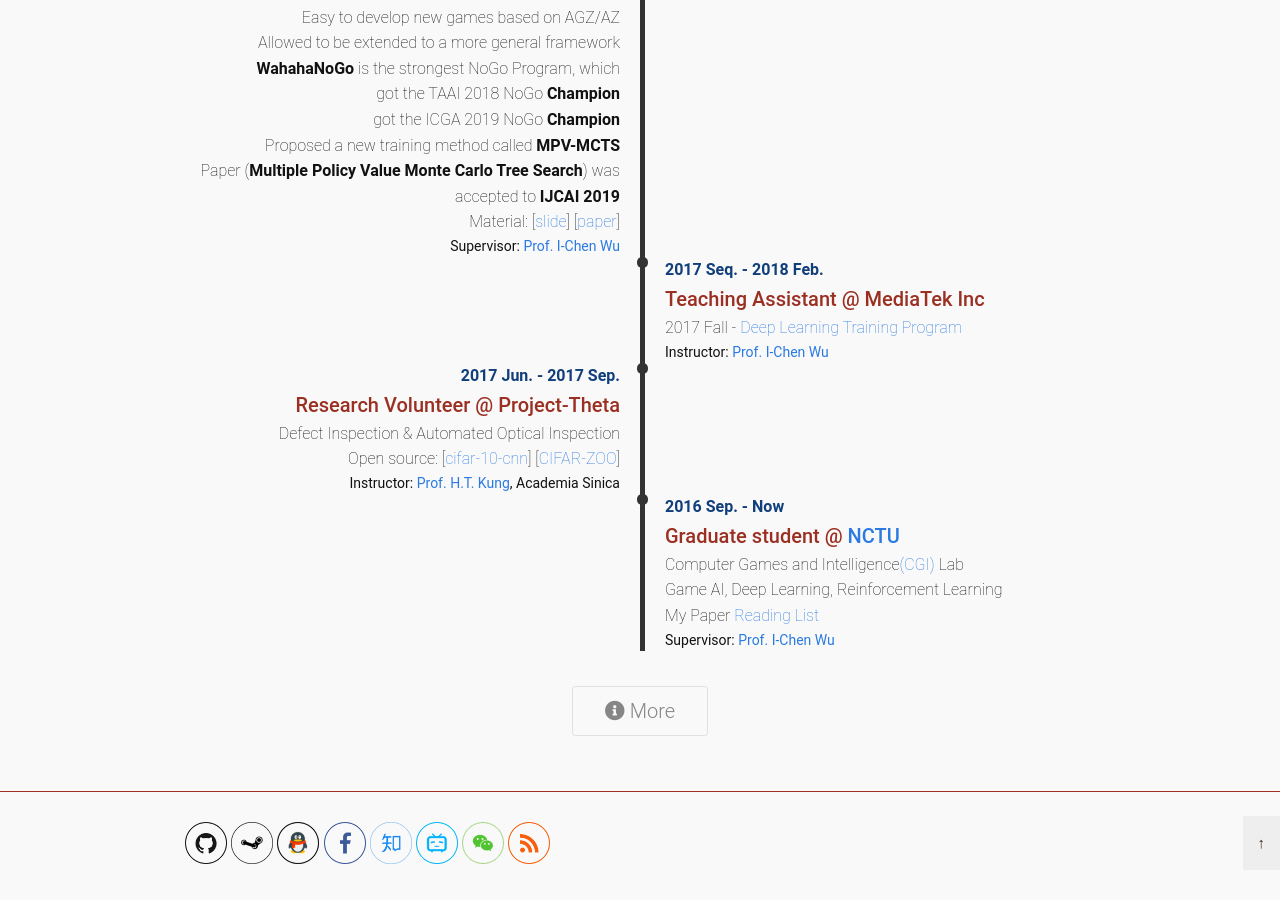
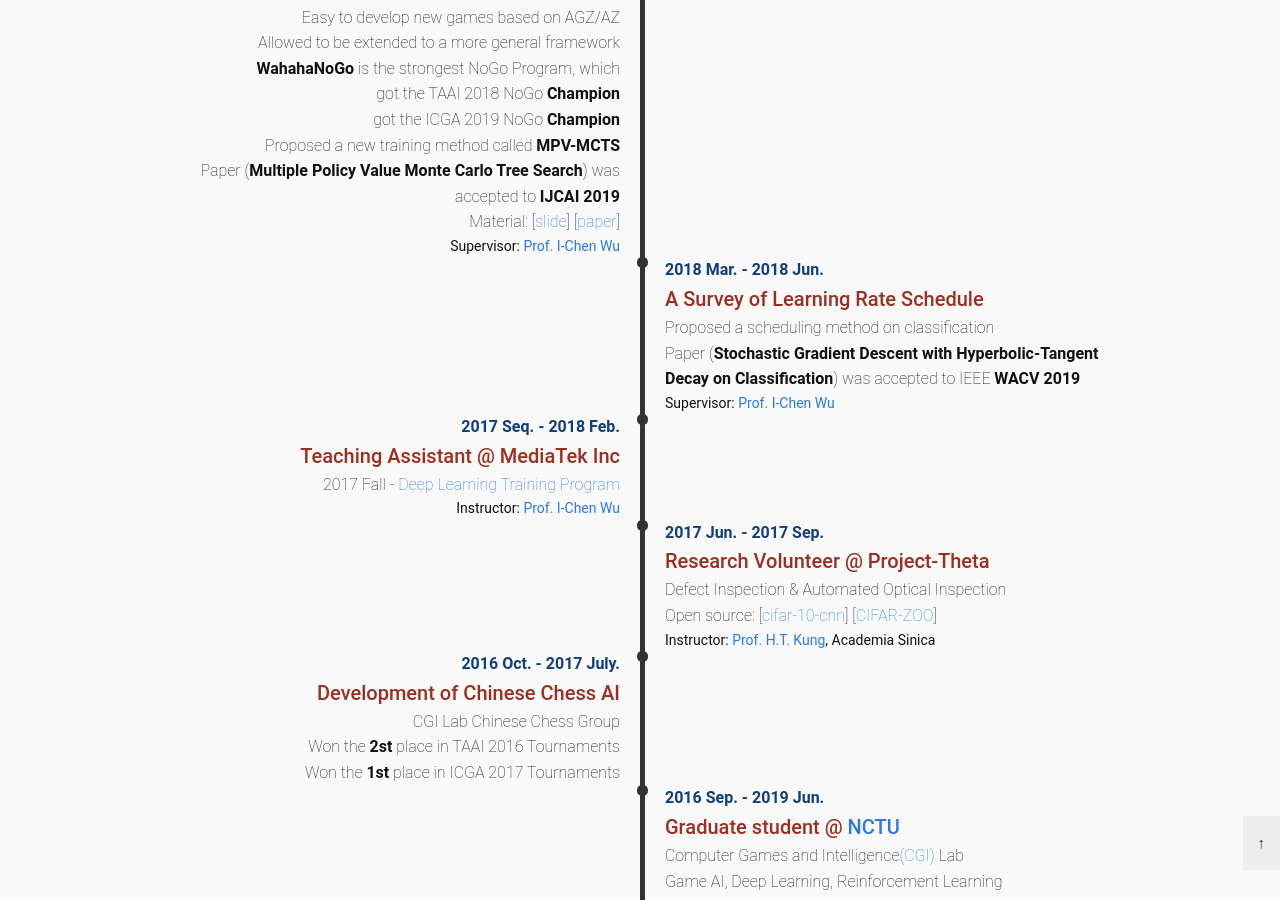
Before and after one commit to BIGBALLON/bigballon.github.io, a Jekyll site: the page built from index.html, in a window 1280 px wide and 900 px high, scrolled down 1109 px. Built offline with Jekyll 4.4.1, drawn with Linux system fonts in a browser that asks for light colours.

Commit message:
Update experiences.yml

```diff
--- a/_data/experiences.yml
+++ b/_data/experiences.yml
@@ -26,7 +26,7 @@
   host:
     name: "<a href='http://aigames.nctu.edu.tw/~icwu/'>Prof. I-Chen Wu</a>"
     role: "Supervisor"
-  brief: false
+  brief: true
 - date:  "2017 Seq. - 2018 Feb."
   title: "Teaching Assistant @ MediaTek Inc"
   desc:  "2017 Fall - <a href='https://github.com/2017-fall-DL-training-program'>Deep Learning Training Program</a>"
@@ -44,9 +44,9 @@
 - date:  "2016 Oct. - 2017 July."
   title: "Development of Chinese Chess AI"
   desc:  "CGI Lab Chinese Chess Group</br>Won the <b>2st</b> place in TAAI 2016 Tournaments</br>Won the <b>1st</b> place in ICGA 2017 Tournaments"
-  brief: false
+  brief: true
   host:  false
-- date:  "2016 Sep. - Now"
+- date:  "2016 Sep. - 2019 Jun."
   title: "Graduate student @ <a href='http://www.nctu.edu.tw/'>NCTU</a>"
   desc:  "Computer Games and Intelligence<a href='http://www.aigames.nctu.edu.tw/'>(CGI)</a> Lab</br>Game AI, Deep Learning, Reinforcement Learning</br>My Paper <a href='https://github.com/BIGBALLON/Paper_List/blob/master/README.md'>Reading List</a>"
   host:
```
